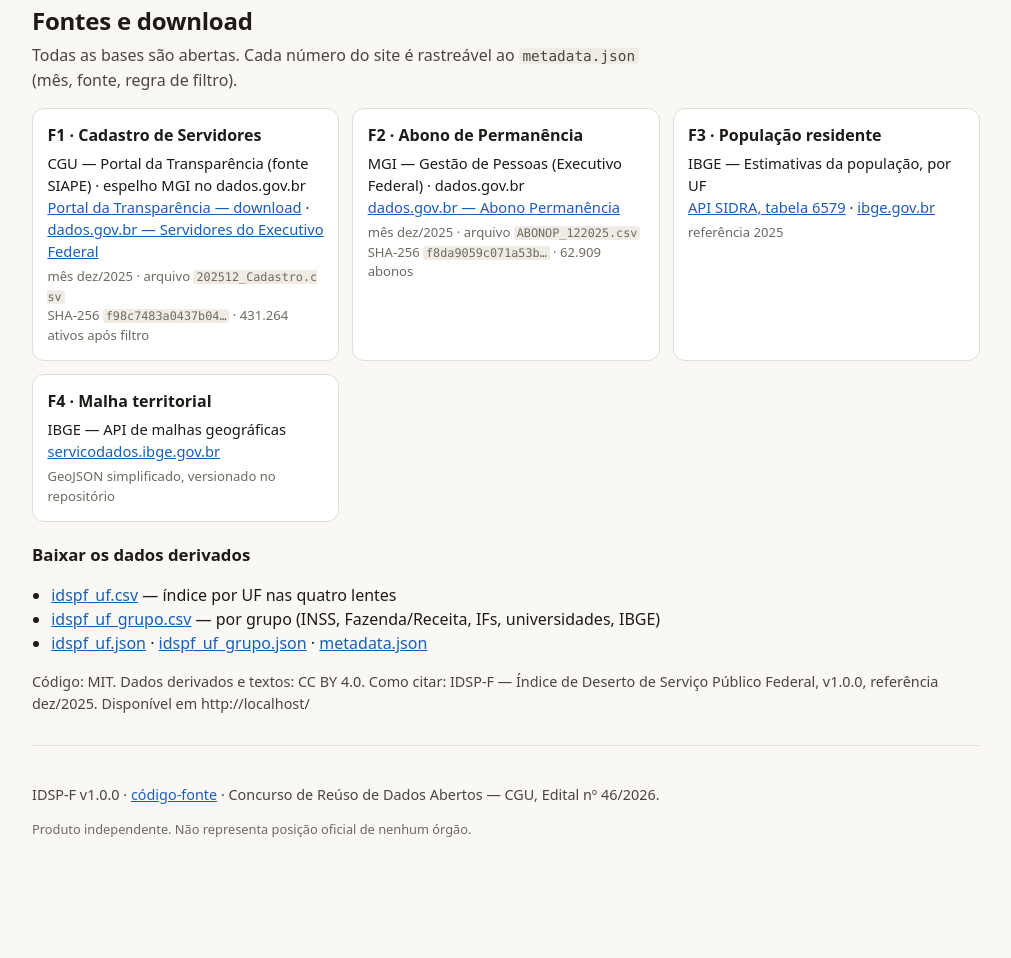
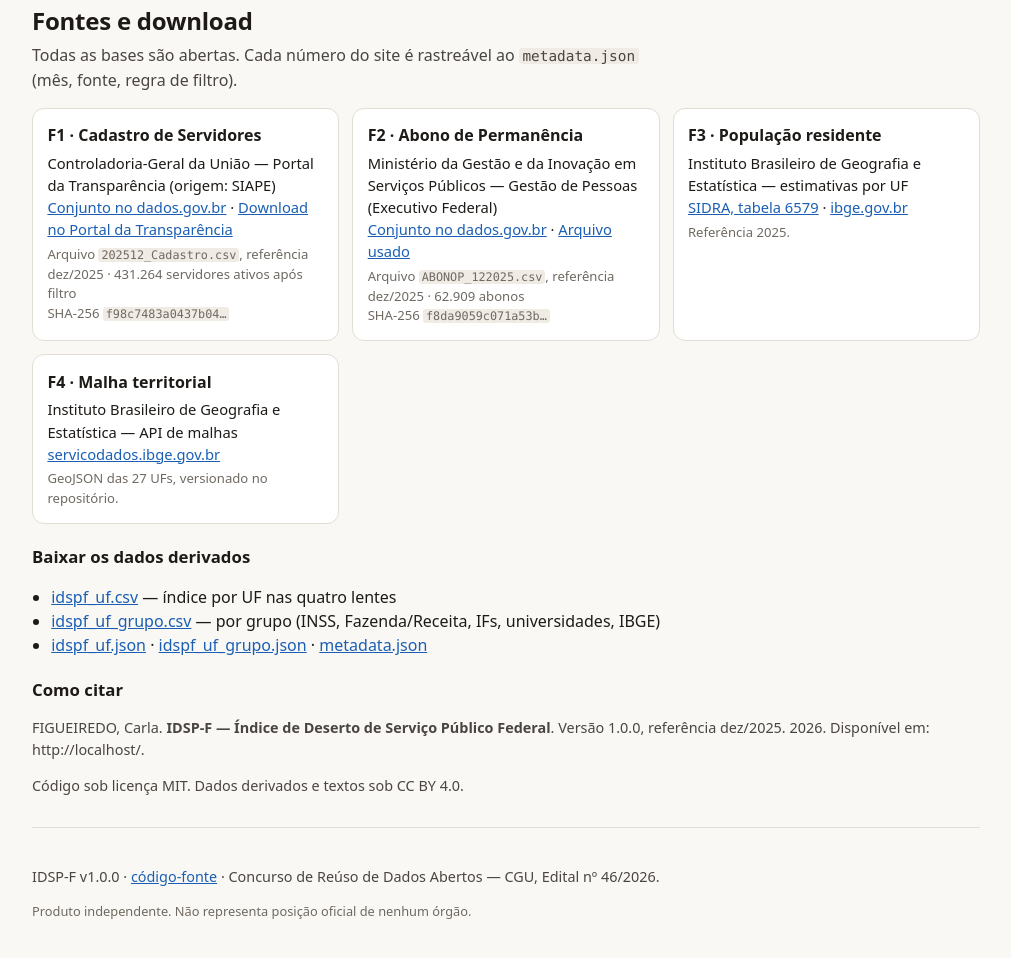
Before and after one commit to Carlafigueiredo10/idsp-f, a plain HTML site: page site/index.html in a window 1280 px wide. Shown: the part 4390-5348 px from the top of the page, without its empty margins (134-1145 px from the left). Before the commit the page ends 5282 px from the top, so only its background shows below. Drawn offline with nearby package versions, Linux system fonts and the light colour scheme.

Commit message:
Links, conjuntos de dados e citacao corretos sem depender do JavaScript
Os tres links para o repositorio (codigo-fonte, METODOLOGIA.md, PRIVACIDADE.md)
eram placeholders https://github.com/ no HTML, preenchidos so em tempo de
execucao. A secao Fontes era uma div vazia montada pelo JS. Quem abrisse a
pagina sem JavaScript via links para lugar nenhum e nenhum conjunto citado — e
e justamente ali que a homologacao do reuso confere os dados usados.

Agora as URLs vivem no HTML e o JavaScript so acrescenta o rastro de cada
arquivo: nome, mes de referencia, contagem e SHA-256.

Corrige tambem o slug do conjunto de Abono no app.js, que ainda era
gastos-pessoal-abono-permanencia. Ele responde 200 no HTTP, mas o portal e uma
SPA e renderiza "pagina nao encontrada" — o link estava quebrado para quem
clicasse. O slug correto tem tres hifens.

Como citar passa a trazer autoria e ano, com versao, mes de referencia e URL
preenchidos a partir do metadata.

```diff
--- a/site/app.js
+++ b/site/app.js
@@ -101,7 +101,12 @@
     $("#lnk-metodologia").href = REPO + "/blob/main/METODOLOGIA.md";
     $("#lnk-privacidade").href = REPO + "/blob/main/PRIVACIDADE.md";
     $("#aviso-ficticio").hidden = !m.ficticio;
-    $("#citacao").textContent = `IDSP-F — Índice de Deserto de Serviço Público Federal, v${m.versao}, referência ${mesBR(m.mes_ref_f1)}. Disponível em ${location.origin}/`;
+    const cit = { "cit-versao": m.versao, "cit-ref": mesBR(m.mes_ref_f1),
+                  "cit-ano": (m.gerado_em || "").slice(0, 4), "cit-url": location.origin + "/" };
+    for (const [id, v] of Object.entries(cit)) {
+      const el = document.getElementById(id);
+      if (el && v) el.textContent = v;
+    }
     const cx = $("#lentes");
     if (cx.childElementCount !== lentes().length) {
       cx.innerHTML = "";
@@ -317,23 +322,23 @@
     ];
     $("#limitacoes").innerHTML = lim.map((l) => `<li>${l}</li>`).join("");
 
+    // Os cards das fontes são estáticos no HTML — precisam existir sem JavaScript,
+    // porque é neles que a homologação do reúso confere os conjuntos usados. Aqui só
+    // acrescentamos o rastro de cada arquivo: nome, SHA-256 e contagens.
     const f = m.fontes || {};
-    const cards = [
-      { t: "F1 · Cadastro de Servidores", o: "CGU — Portal da Transparência (fonte SIAPE) · espelho MGI no dados.gov.br",
-        u: [["Portal da Transparência — download", "https://portaldatransparencia.gov.br/download-de-dados/servidores"], ["dados.gov.br — Servidores do Executivo Federal", "https://dados.gov.br/dados/conjuntos-dados/servidores-do-executivo-federal"]],
-        meta: `mês ${mesBR(m.mes_ref_f1)} · arquivo <code>${f.f1?.arquivo || "—"}</code><br>SHA-256 <code>${(f.f1?.sha256 || "").slice(0, 16)}…</code> · ${fmtInt(f.f1?.ativos)} ativos após filtro` },
-      { t: "F2 · Abono de Permanência", o: "MGI — Gestão de Pessoas (Executivo Federal) · dados.gov.br",
-        u: [["dados.gov.br — Abono Permanência", "https://dados.gov.br/dados/conjuntos-dados/gastos-pessoal-abono-permanencia"]],
-        meta: `mês ${mesBR(m.mes_ref_f2)} · arquivo <code>${f.f2?.arquivo || "—"}</code><br>SHA-256 <code>${(f.f2?.sha256 || "").slice(0, 16)}…</code> · ${fmtInt(f.f2?.abonos)} abonos` },
-      { t: "F3 · População residente", o: "IBGE — Estimativas da população, por UF",
-        u: [["API SIDRA, tabela 6579", "https://sidra.ibge.gov.br/tabela/6579"], ["ibge.gov.br", "https://www.ibge.gov.br/estatisticas/sociais/populacao/9103-estimativas-de-populacao.html"]],
-        meta: `referência ${m.ano_pop}` },
-      { t: "F4 · Malha territorial", o: "IBGE — API de malhas geográficas", u: [["servicodados.ibge.gov.br", "https://servicodados.ibge.gov.br/api/docs/malhas?versao=3"]], meta: "GeoJSON simplificado, versionado no repositório" },
-    ];
-    $("#cards-fontes").innerHTML = cards.map((c) => `
-      <div class="card"><h4>${c.t}</h4><div>${c.o}</div>
-        <div>${c.u.map(([n, u]) => `<a href="${u}" target="_blank" rel="noopener">${n}</a>`).join(" · ")}</div>
-        <p class="meta">${c.meta}</p></div>`).join("");
+    const sha = (x) => (x && x.sha256 ? `<br>SHA-256 <code>${x.sha256.slice(0, 16)}…</code>` : "");
+    const rastros = {
+      "card-f1": `Arquivo <code>${f.f1?.arquivo || "—"}</code>, referência ${mesBR(m.mes_ref_f1)} · `
+               + `${fmtInt(f.f1?.ativos)} servidores ativos após filtro${sha(f.f1)}`,
+      "card-f2": `Arquivo <code>${f.f2?.arquivo || "—"}</code>, referência ${mesBR(m.mes_ref_f2)} · `
+               + `${fmtInt(f.f2?.abonos)} abonos${sha(f.f2)}`,
+      "card-f3": `Referência ${m.ano_pop}.`,
+      "card-f4": "GeoJSON das 27 UFs, versionado no repositório.",
+    };
+    for (const [id, html] of Object.entries(rastros)) {
+      const el = document.querySelector(`#${id} [data-rastro]`);
+      if (el) el.innerHTML = html;
+    }
   }
 
   // ---------------------------------------------------------------- eventos
--- a/site/index.html
+++ b/site/index.html
@@ -84,28 +84,55 @@
     <p>O pipeline lê apenas as colunas necessárias — nome, CPF e matrícula nunca entram em memória. Não há ligação de registros entre as bases: o cruzamento é por órgão × UF. Nenhuma célula com menos de 5 pessoas é publicada. Nada abaixo de UF é publicado nesta versão.</p>
     <h3>Decisões e limitações registradas</h3>
     <ul id="limitacoes"></ul>
-    <p><a id="lnk-metodologia" href="https://github.com/">Metodologia completa (METODOLOGIA.md)</a> · <a id="lnk-privacidade" href="https://github.com/">Regras de privacidade (PRIVACIDADE.md)</a></p>
+    <p><a id="lnk-metodologia" href="https://github.com/Carlafigueiredo10/idsp-f/blob/main/METODOLOGIA.md">Metodologia completa (METODOLOGIA.md)</a> · <a id="lnk-privacidade" href="https://github.com/Carlafigueiredo10/idsp-f/blob/main/PRIVACIDADE.md">Regras de privacidade (PRIVACIDADE.md)</a></p>
   </div>
 </section>
 
 <section id="fontes" aria-labelledby="h-fontes">
   <h2 id="h-fontes">Fontes e download</h2>
   <p class="sub">Todas as bases são abertas. Cada número do site é rastreável ao <code>metadata.json</code> (mês, fonte, regra de filtro).</p>
-  <div class="cards" id="cards-fontes"></div>
+  <div class="cards" id="cards-fontes">
+    <div class="card" id="card-f1">
+      <h4>F1 · Cadastro de Servidores</h4>
+      <div>Controladoria-Geral da União — Portal da Transparência (origem: SIAPE)</div>
+      <div><a href="https://dados.gov.br/dados/conjuntos-dados/servidores-do-executivo-federal" target="_blank" rel="noopener">Conjunto no dados.gov.br</a> · <a href="https://portaldatransparencia.gov.br/download-de-dados/servidores" target="_blank" rel="noopener">Download no Portal da Transparência</a></div>
+      <p class="meta" data-rastro>Arquivo <code>202512_Cadastro.csv</code>, referência dezembro de 2025.</p>
+    </div>
+    <div class="card" id="card-f2">
+      <h4>F2 · Abono de Permanência</h4>
+      <div>Ministério da Gestão e da Inovação em Serviços Públicos — Gestão de Pessoas (Executivo Federal)</div>
+      <div><a href="https://dados.gov.br/dados/conjuntos-dados/gestao-de-pessoas-executivo-federal---abono-permanencia" target="_blank" rel="noopener">Conjunto no dados.gov.br</a> · <a href="https://repositorio.dados.gov.br/segrt/ABONOP_122025.csv" target="_blank" rel="noopener">Arquivo usado</a></div>
+      <p class="meta" data-rastro>Arquivo <code>ABONOP_122025.csv</code>, referência dezembro de 2025.</p>
+    </div>
+    <div class="card" id="card-f3">
+      <h4>F3 · População residente</h4>
+      <div>Instituto Brasileiro de Geografia e Estatística — estimativas por UF</div>
+      <div><a href="https://sidra.ibge.gov.br/tabela/6579" target="_blank" rel="noopener">SIDRA, tabela 6579</a> · <a href="https://www.ibge.gov.br/estatisticas/sociais/populacao/9103-estimativas-de-populacao.html" target="_blank" rel="noopener">ibge.gov.br</a></div>
+      <p class="meta" data-rastro>Referência 2025.</p>
+    </div>
+    <div class="card" id="card-f4">
+      <h4>F4 · Malha territorial</h4>
+      <div>Instituto Brasileiro de Geografia e Estatística — API de malhas</div>
+      <div><a href="https://servicodados.ibge.gov.br/api/docs/malhas?versao=3" target="_blank" rel="noopener">servicodados.ibge.gov.br</a></div>
+      <p class="meta" data-rastro>GeoJSON das 27 UFs, versionado no repositório.</p>
+    </div>
+  </div>
   <h3>Baixar os dados derivados</h3>
   <ul class="downloads">
     <li><a href="data/idspf_uf.csv" download>idspf_uf.csv</a> — índice por UF nas quatro lentes</li>
     <li><a href="data/idspf_uf_grupo.csv" download>idspf_uf_grupo.csv</a> — por grupo (INSS, Fazenda/Receita, IFs, universidades, IBGE)</li>
     <li><a href="data/idspf_uf.json" download>idspf_uf.json</a> · <a href="data/idspf_uf_grupo.json" download>idspf_uf_grupo.json</a> · <a href="data/metadata.json" download>metadata.json</a></li>
   </ul>
-  <p class="licenca">Código: MIT. Dados derivados e textos: CC BY 4.0. Como citar: <span id="citacao"></span></p>
+  <h3>Como citar</h3>
+  <p class="licenca" id="citacao">FIGUEIREDO, Carla. <strong>IDSP-F — Índice de Deserto de Serviço Público Federal</strong>. Versão <span id="cit-versao">1.0</span>, referência <span id="cit-ref">dezembro de 2025</span>. <span id="cit-ano">2026</span>. Disponível em: <span id="cit-url">https://idsp-f.vercel.app/</span>.</p>
+  <p class="licenca">Código sob licença MIT. Dados derivados e textos sob CC BY 4.0.</p>
 </section>
 
 </main>
 
 <footer class="rodape">
   <div class="wrap">
-    <p>IDSP-F <span id="versao"></span> · <a id="lnk-repo" href="https://github.com/">código-fonte</a> · Concurso de Reúso de Dados Abertos — CGU, Edital nº 46/2026.</p>
+    <p>IDSP-F <span id="versao"></span> · <a id="lnk-repo" href="https://github.com/Carlafigueiredo10/idsp-f">código-fonte</a> · Concurso de Reúso de Dados Abertos — CGU, Edital nº 46/2026.</p>
     <p class="mini">Produto independente. Não representa posição oficial de nenhum órgão.</p>
   </div>
 </footer>
```
